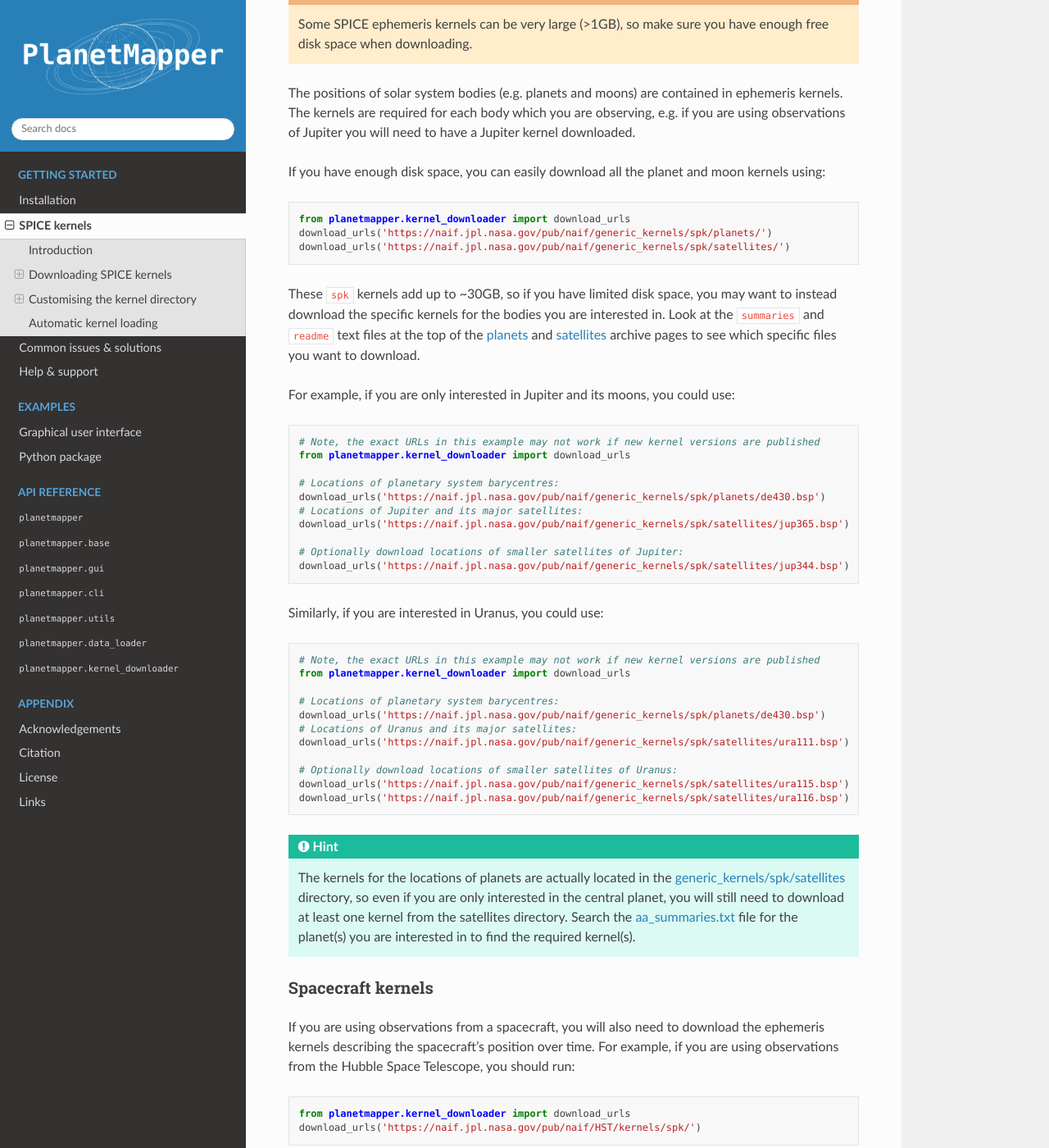
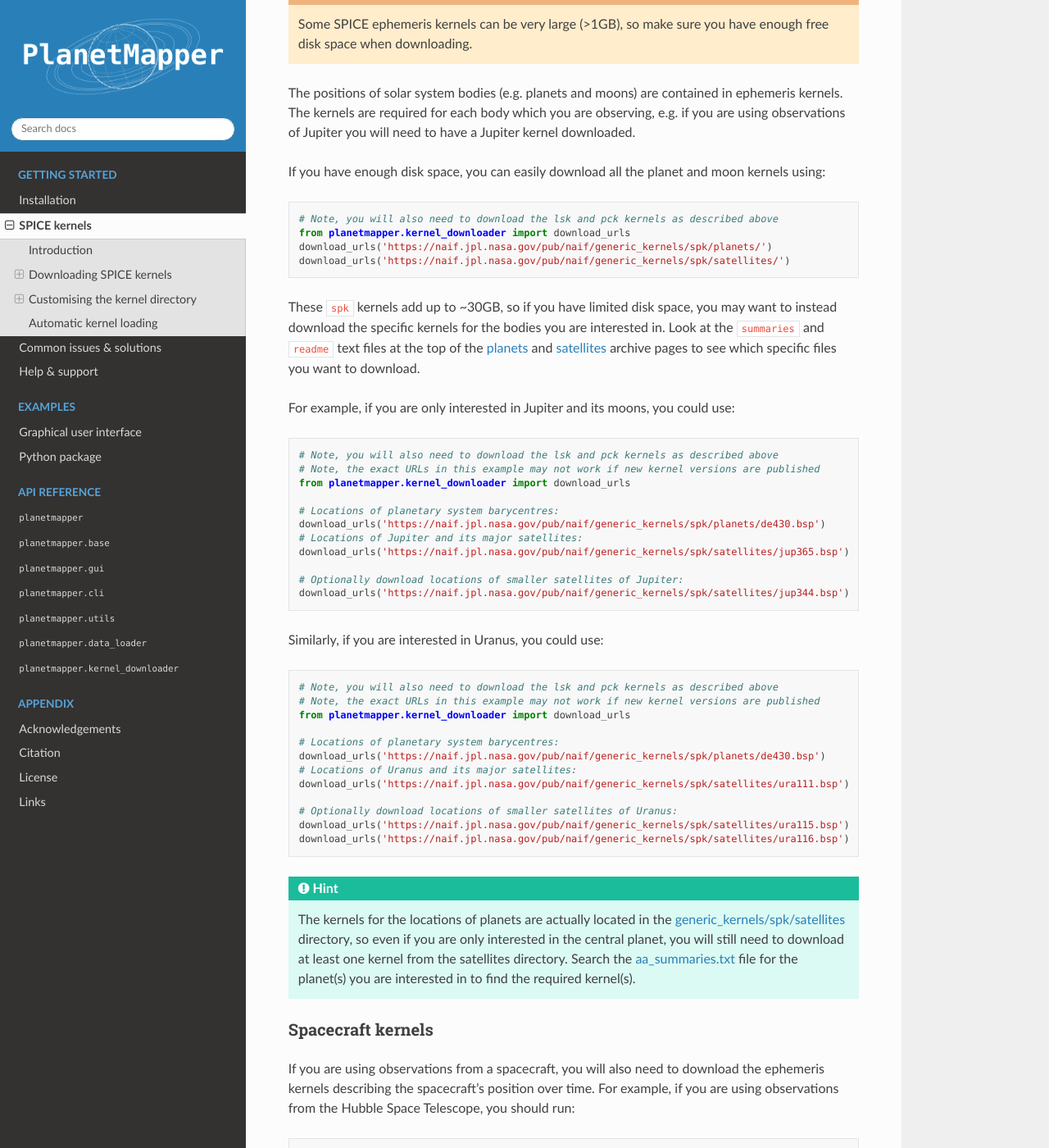
Before and after one commit to ortk95/planetmapper, a Sphinx documentation site: the page built from docs/spice_kernels.rst, in a window 1280 px wide and 1400 px high, scrolled down 1664 px. Shown: the whole window at 82% size. Built offline with Sphinx 7.4.7 and the Read the Docs theme 3.1.0, drawn with Linux system fonts in a browser that asks for light colours; the version number could not be read and is left out; some of the changed text lies outside the part shown.

Commit message:
Improve SPICE kernel documentation
Emphasise that lsk and pck kernels are required for any observation

```diff
--- a/docs/common_issues.rst
+++ b/docs/common_issues.rst
@@ -28,7 +28,7 @@ If you have any errors caused reported by the SPICE system, it is likely that it
 
 `SpiceNOLEAPSECONDS` Error
 --------------------------
-This error usually occurs when SPICE has not loaded *any* of your desired kernels. This may be because PlanetMapper is not looking in the correct directory for your kernels, so make sure you have set :ref:`the kernel directory<kernel directory>` correctly.
+This error usually occurs when SPICE has not loaded *any* of your desired kernels. This may be because PlanetMapper is not looking in the correct directory for your kernels, so make sure you have set :ref:`the kernel directory<kernel directory>` correctly. You should also ensure you have :ref:`the required lsk and pck kernels downloaded correctly<required kernels>`.
 
 
 `SpiceSPKINSUFFDATA` Error
--- a/docs/spice_kernels.rst
+++ b/docs/spice_kernels.rst
@@ -21,6 +21,8 @@ To aid in downloading appropriate SPICE kernels, PlanetMapper contains a series
 
 .. note::
     By default, PlanetMapper will downloaded and search for kernels in a directory named `spice_kernels` within your user directory. If you would like to customise this location (e.g. if you already have kernels saved elsewhere), follow the instructions in the :ref:`section on customising the kernel directory<kernel directory>` below before downloading any kernels.
+
+.. _required kernels:
 
 Required kernels
 ----------------
@@ -46,6 +48,7 @@ The positions of solar system bodies (e.g. planets and moons) are contained in e
 
 If you have enough disk space, you can easily download all the planet and moon kernels using: ::
 
+    # Note, you will also need to download the lsk and pck kernels as described above
     from planetmapper.kernel_downloader import download_urls
     download_urls('https://naif.jpl.nasa.gov/pub/naif/generic_kernels/spk/planets/')
     download_urls('https://naif.jpl.nasa.gov/pub/naif/generic_kernels/spk/satellites/')
@@ -54,6 +57,7 @@ These `spk` kernels add up to ~30GB, so if you have limited disk space, you may
 
 For example, if you are only interested in Jupiter and its moons, you could use: ::
 
+    # Note, you will also need to download the lsk and pck kernels as described above
     # Note, the exact URLs in this example may not work if new kernel versions are published
     from planetmapper.kernel_downloader import download_urls
 
@@ -68,6 +72,7 @@ For example, if you are only interested in Jupiter and its moons, you could use:
 
 Similarly, if you are interested in Uranus, you could use: ::
 
+    # Note, you will also need to download the lsk and pck kernels as described above
     # Note, the exact URLs in this example may not work if new kernel versions are published
     from planetmapper.kernel_downloader import download_urls
 
@@ -89,6 +94,7 @@ Spacecraft kernels
 ------------------
 If you are using observations from a spacecraft, you will also need to download the ephemeris kernels describing the spacecraft's position over time. For example, if you are using observations from the Hubble Space Telescope, you should run: ::
 
+    # Note, you will also need to download lsk, pck and spk kernels as described above
     from planetmapper.kernel_downloader import download_urls
     download_urls('https://naif.jpl.nasa.gov/pub/naif/HST/kernels/spk/')
 
```
